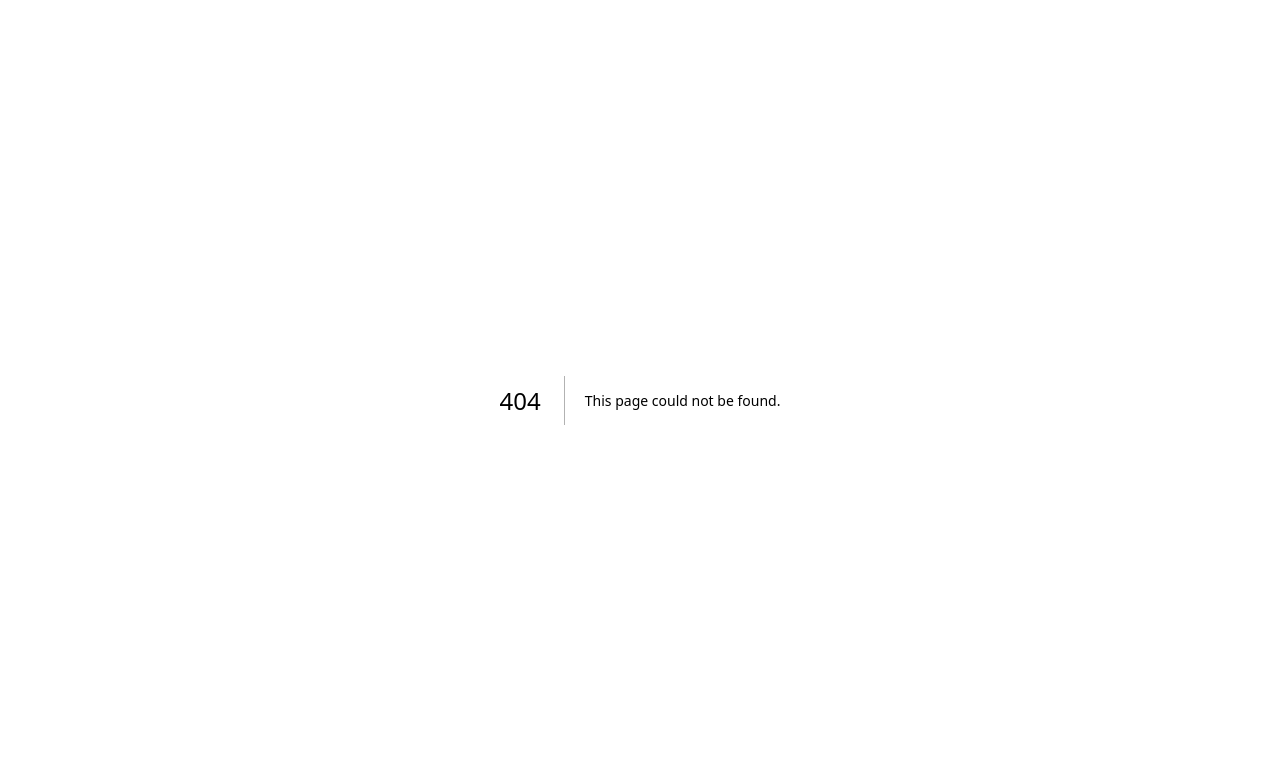
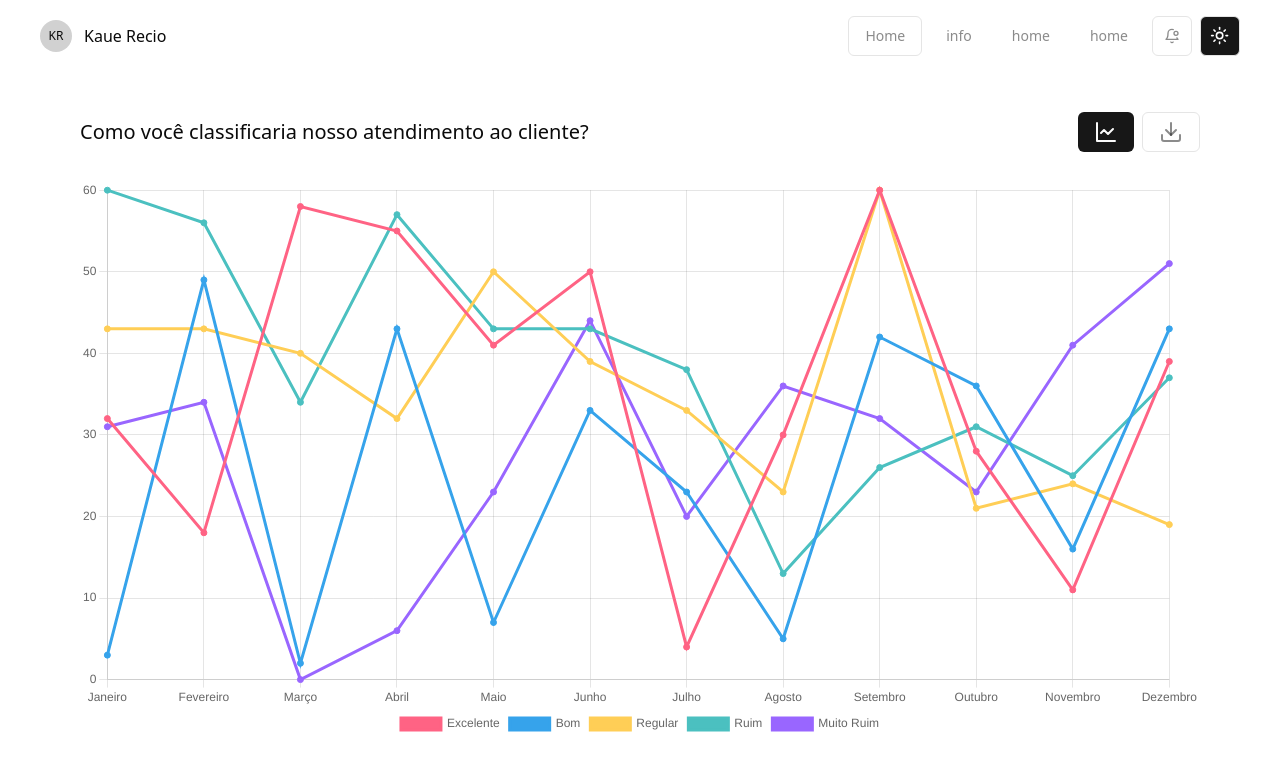
Before and after one commit to reciokaue/FeedbackView, a Next.js app: page /form/detail/0 in a window 1280 px wide. Before the commit this address had no page. Shown: the top 770 px of the page. Built offline with nearby package versions, Linux system fonts and the light colour scheme.

Commit message:
chart changes

```diff
--- a/package.json
+++ b/package.json
@@ -46,6 +46,7 @@
     "tailwindcss-animate": "^1.0.7"
   },
   "devDependencies": {
+    "@faker-js/faker": "^8.3.1",
     "@types/node": "^20.8.9",
     "@types/react": "^18.2.33",
     "eslint": "8.52.0",
--- a/src/pages/form/[id].tsx
+++ b/src/pages/form/[id].tsx
@@ -7,6 +7,7 @@ import { ClipboardType, Mails } from "lucide-react";
 import { Chart as ChartJS, ArcElement, Tooltip, Legend } from 'chart.js';
 import { Pie } from 'react-chartjs-2';
 import { Button } from "@/components/ui/button";
+import Link from "next/link";
 
 const form = data.home[0]
 ChartJS.register(ArcElement, Tooltip, );
@@ -16,7 +17,7 @@ export default function Home() {
   return (
     <div className='max-w-7xl mx-auto px-4 md:px-6 lg:px-8 xl:px-10'>
       <Navbar/>
-      <main className="flex flex-1 min-h-screen flex-col gap-5 bg-background">
+      <main className="flex flex-1 min-h-screen flex-col gap-5 bg-background pb-10">
         <SearchBar/>
         <div className="flex p-6">
           <aside className="w-1/3">
@@ -47,9 +48,9 @@ export default function Home() {
                 backgroundColor: colors,
               }]
             }
-
             return (<>
             <h1 className="pt-3 font-medium">Pergunta #{index+1}</h1>
+            <Link href={`/form/detail/${index}`}>
               <Card key={question.id} className="p-4 grid md:grid-cols-2 sm:grid-cols-1 gap-3 hover:border-primary cursor-pointer">
                 <article className="flex flex-col justify-start">
                   <h1 className="pb-3 font-medium">{question.text}</h1>
@@ -74,6 +75,7 @@ export default function Home() {
                   </div>
                 </aside>
               </Card>
+            </Link>
           </>)})}
         </div>
       </main>
--- /dev/null
+++ b/src/pages/form/detail/[id].tsx
@@ -0,0 +1,80 @@
+import { Navbar } from "@/components/my/navbar";
+import { data } from "@/lib/dataExample";
+import { Chart as ChartJS, ArcElement, Tooltip, Legend, Title, LineElement, PointElement, LinearScale, CategoryScale, BarElement } from 'chart.js';
+import { Bar, Line } from 'react-chartjs-2';
+import { faker } from '@faker-js/faker';
+import { useRouter } from "next/router";
+import { Label } from "@/components/ui/label";
+import { Button } from "@/components/ui/button";
+import { BarChartBig, Download, LineChart } from "lucide-react";
+import { useState } from "react";
+
+ChartJS.register(
+  CategoryScale,
+  LinearScale,
+  PointElement,
+  LineElement,
+  Title,
+  Tooltip,
+  Legend,
+  BarElement
+);
+
+ChartJS.register(ArcElement, Tooltip, );
+const colors = [ '#ff6384', '#36a3eb', '#ffce56', '#4bc0c0', '#9966ff', '#ff9f40' ]
+const labels = ['Janeiro', 'Fevereiro', 'Março', 'Abril', 'Maio', 'Junho', 'Julho', 'Agosto', 'Setembro', 'Outubro', 'Novembro', 'Dezembro'];
+
+export default function Home({}) {
+  const [ typeChart, setTypeChart ] = useState(false)
+  const router = useRouter()
+  const dataIndex = Number(router.query.id )
+
+  const options = {
+    responsive: true,
+    plugins: {
+      legend: {
+        position: 'bottom' as const,
+      },
+    },
+  };
+  const chartData = data.questionsList[dataIndex] && {
+    labels,
+    datasets: data.questionsList[dataIndex].options.map((option: any, index: number) => { return {
+      label: option.text,
+      data: labels.map(() => faker.datatype.number({ min:0, max: 60 })),
+      borderColor: colors[index],
+      backgroundColor: colors[index],
+    }
+    })
+  };
+
+  return (
+    <div className='max-w-7xl mx-auto px-4 md:px-6 lg:px-8 xl:px-10'>
+      <Navbar/>
+      <main className="flex flex-1 min-h-screen flex-col gap-5 bg-background pb-10">
+        <header className="flex justify-between items-center px-10 mt-10 ">
+          <Label className="text-xl">
+            {data.questionsList[dataIndex]?.text}
+          </Label>
+          <div className="flex gap-2">
+            <Button variant={typeChart? "outline": "default"} onClick={() => setTypeChart(!typeChart)}>
+              {typeChart?
+                <BarChartBig/>:
+                <LineChart/>
+              }
+            </Button>
+            <Button variant="outline">
+              <Download/>
+            </Button>
+          </div>
+        </header>
+        <section className="px-10 mt-2">
+          {options && chartData && typeChart?
+            <Bar options={options} data={chartData}/>:
+            <Line options={options} data={chartData}/>
+          }
+        </section>
+      </main>
+    </div>
+  )
+}
```
Also changed, not shown: 1 other file (tests, documents, lock files or other folders). Lines whose indentation alone changed are shown as unchanged.
